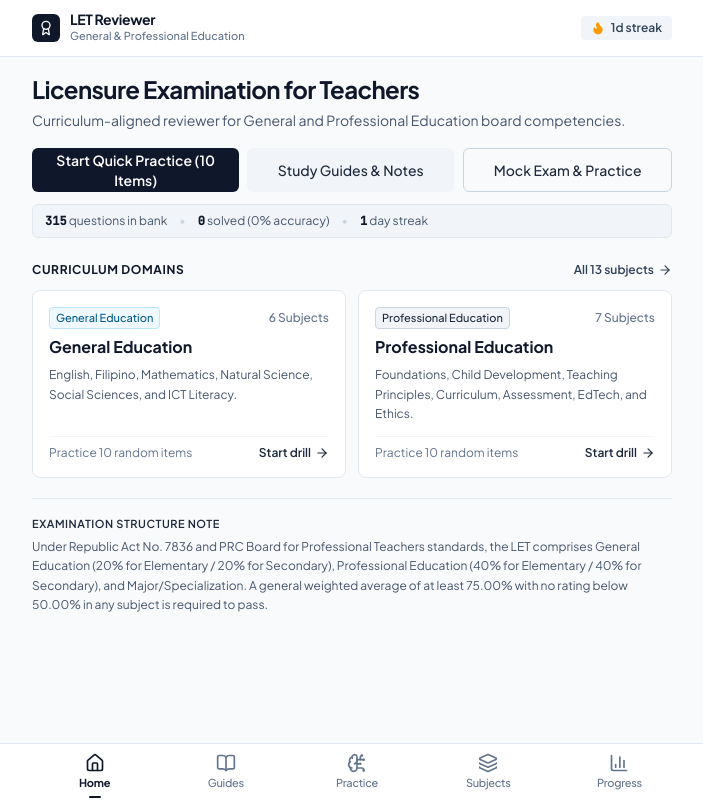
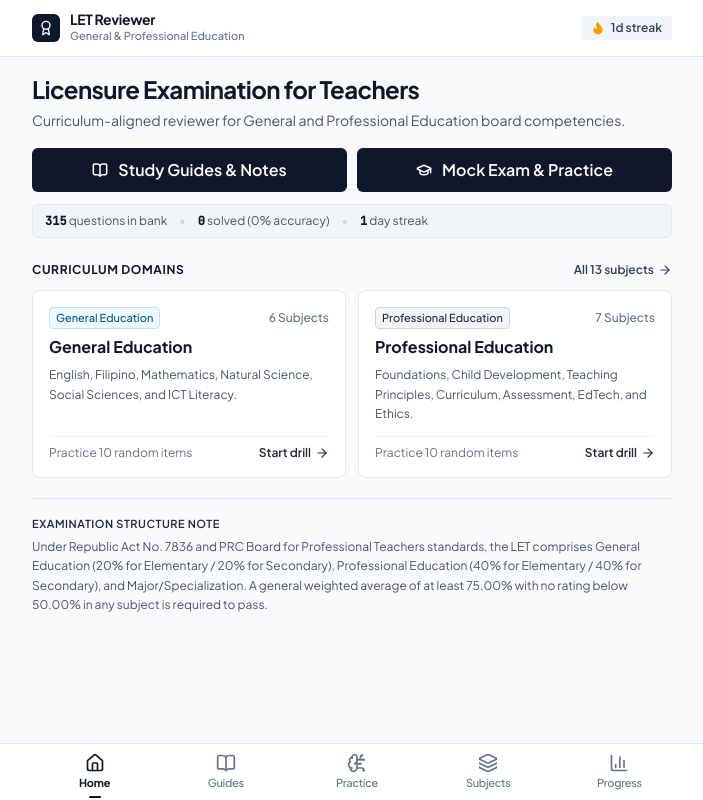
Before and after one commit to johnpaulpatigas/let-reviewer, a React (Vite) app: page / in a window 1280 px wide. Shown: the whole page, without its empty margins (283-986 px from the left). Built offline with nearby package versions, Linux system fonts and the light colour scheme.

Commit message:
fix: restore contrast for home primary actions

```diff
--- a/src/components/ui/Button.tsx
+++ b/src/components/ui/Button.tsx
@@ -20,27 +20,27 @@ export const Button: React.FC<ButtonProps> = ({
   ...props
 }) => {
   const baseClasses =
-    'inline-flex items-center justify-center font-medium rounded-md transition-all duration-150 active:scale-[0.985] will-change-transform disabled:opacity-50 disabled:pointer-events-none disabled:active:scale-100 focus:outline-none focus-visible:ring-2 focus-visible:ring-slate-500 focus-visible:ring-offset-1 tap-target select-none cursor-pointer';
+    'inline-flex items-center justify-center font-medium rounded-md transition-all duration-150 active:scale-[0.985] will-change-transform disabled:opacity-50 disabled:pointer-events-none disabled:active:scale-100 focus:outline-none focus-visible:ring-2 focus-visible:ring-slate-900 dark:focus-visible:ring-white focus-visible:ring-offset-2 focus-visible:ring-offset-slate-50 dark:focus-visible:ring-offset-slate-950 tap-target select-none cursor-pointer';
 
   const sizeClasses = {
     sm: 'h-8 px-3 text-xs gap-1.5',
     md: 'h-9 px-3.5 text-xs sm:text-sm gap-2',
-    lg: 'h-10 px-4 text-sm sm:text-base gap-2',
+    lg: 'h-11 px-4 text-sm sm:text-base gap-2.5',
   };
 
   const variantClasses = {
     primary:
-      'bg-slate-900 hover:bg-slate-800 text-white active:bg-slate-950 dark:bg-white dark:text-slate-900 dark:hover:bg-slate-100 dark:active:bg-slate-200 font-semibold',
+      'bg-slate-900 hover:bg-slate-800 text-white active:bg-slate-950 dark:bg-white dark:text-slate-900 dark:hover:bg-slate-100 dark:active:bg-slate-200 font-semibold border border-transparent dark:border-white/10',
     secondary:
-      'bg-slate-100 hover:bg-slate-200 text-slate-800 active:bg-slate-300 dark:bg-slate-800 dark:hover:bg-slate-700 dark:text-slate-200 font-medium',
+      'bg-slate-100 hover:bg-slate-200 text-slate-900 active:bg-slate-300 dark:bg-slate-800 dark:hover:bg-slate-700 dark:text-slate-100 font-medium border border-slate-200 dark:border-slate-700',
     outline:
-      'bg-transparent border border-slate-300 hover:border-slate-400 text-slate-800 hover:bg-slate-50 dark:border-slate-700 dark:text-slate-200 dark:hover:bg-slate-800/60 font-medium',
+      'bg-white dark:bg-slate-900 border border-slate-300 hover:border-slate-400 text-slate-900 hover:bg-slate-50 dark:border-slate-700 dark:text-slate-100 dark:hover:bg-slate-800/80 font-medium',
     ghost:
-      'bg-transparent hover:bg-slate-100 text-slate-700 active:bg-slate-200 dark:hover:bg-slate-800 dark:text-slate-300 font-medium',
+      'bg-transparent hover:bg-slate-100 text-slate-800 active:bg-slate-200 dark:hover:bg-slate-800 dark:text-slate-200 font-medium',
     danger:
-      'bg-rose-700 hover:bg-rose-800 text-white active:bg-rose-900 font-semibold',
+      'bg-rose-700 hover:bg-rose-800 text-white active:bg-rose-900 font-semibold border border-rose-700',
     success:
-      'bg-emerald-700 hover:bg-emerald-800 text-white active:bg-emerald-900 font-semibold',
+      'bg-emerald-700 hover:bg-emerald-800 text-white active:bg-emerald-900 font-semibold border border-emerald-700',
   };
 
   return (
@@ -51,9 +51,9 @@ export const Button: React.FC<ButtonProps> = ({
       disabled={disabled}
       {...props}
     >
-      {leftIcon && <span className="inline-flex shrink-0">{leftIcon}</span>}
+      {leftIcon && <span className="inline-flex shrink-0 items-center justify-center">{leftIcon}</span>}
       <span>{children}</span>
-      {rightIcon && <span className="inline-flex shrink-0">{rightIcon}</span>}
+      {rightIcon && <span className="inline-flex shrink-0 items-center justify-center">{rightIcon}</span>}
     </button>
   );
 };
--- a/src/pages/HomePage.tsx
+++ b/src/pages/HomePage.tsx
@@ -2,6 +2,8 @@ import React from 'react';
 import {
   ArrowRight,
   BookmarkCheck,
+  BookOpen,
+  GraduationCap,
 } from 'lucide-react';
 import { Button } from '../components/ui/Button';
 import { CategoryBadge } from '../components/ui/Badge';
@@ -31,15 +33,6 @@ export const HomePage: React.FC<HomePageProps> = ({
   const overallAccuracy =
     totalAnswered > 0 ? Math.round((totalCorrect / totalAnswered) * 100) : 0;
 
-  const handleStartQuickMix = () => {
-    onStartQuiz({
-      mode: 'practice',
-      subjectIds: [],
-      category: 'all',
-      questionCount: 10,
-    });
-  };
-
   const handleStartCategoryPractice = (category: SubjectCategory) => {
     onStartQuiz({
       mode: 'practice',
@@ -63,30 +56,23 @@ export const HomePage: React.FC<HomePageProps> = ({
         </div>
 
         {/* Primary Action Buttons */}
-        <div className="flex flex-col sm:flex-row gap-2 pt-1">
+        <div className="grid grid-cols-1 sm:grid-cols-2 gap-2.5 pt-1">
           <Button
             variant="primary"
-            size="md"
-            onClick={handleStartQuickMix}
-            className="flex-1"
-          >
-            Start Quick Practice (10 Items)
-          </Button>
-
-          <Button
-            variant="secondary"
-            size="md"
+            size="lg"
+            leftIcon={<BookOpen className="w-4 h-4 stroke-[2.25] shrink-0" />}
             onClick={() => onNavigateTab('materials')}
-            className="flex-1"
+            className="w-full text-center justify-center font-semibold"
           >
             Study Guides & Notes
           </Button>
 
           <Button
-            variant="outline"
-            size="md"
+            variant="primary"
+            size="lg"
+            leftIcon={<GraduationCap className="w-4 h-4 stroke-[2.25] shrink-0" />}
             onClick={() => onNavigateTab('practice')}
-            className="flex-1"
+            className="w-full text-center justify-center font-semibold"
           >
             Mock Exam & Practice
           </Button>
```
